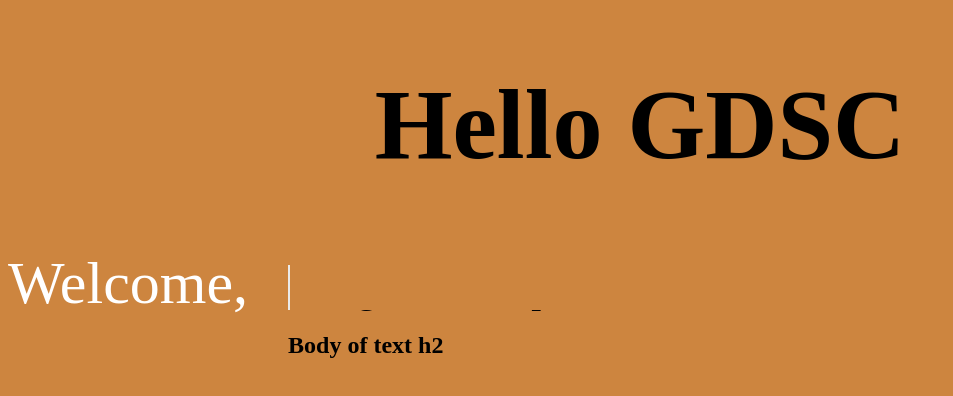
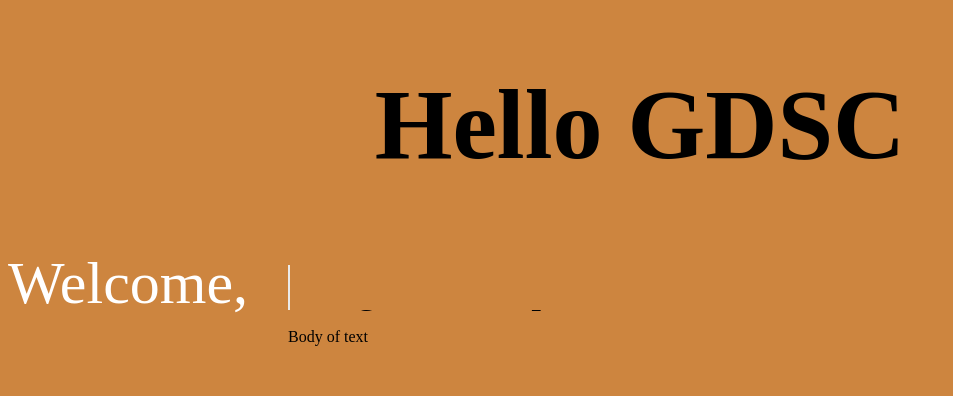
Before and after one commit to GDSC-IIIT-Kalyani/playground, a plain HTML site: page index.html in a window 1280 px wide. Shown: the whole page, without its empty margins (0-953 px from the left). Drawn offline with Linux system fonts and the light colour scheme.

Commit message:
a reg commit

```diff
--- a/index.html
+++ b/index.html
@@ -15,7 +15,7 @@
       <div class="static-text">Welcome,</div>
       <ul class="dynamic-text">
         <li><span>Google Developer Students Club's </span></li>
-        <h2>Body of text h2</h2>
+        <p>Body of text</p>
       </ul>
     </div>
 
```
